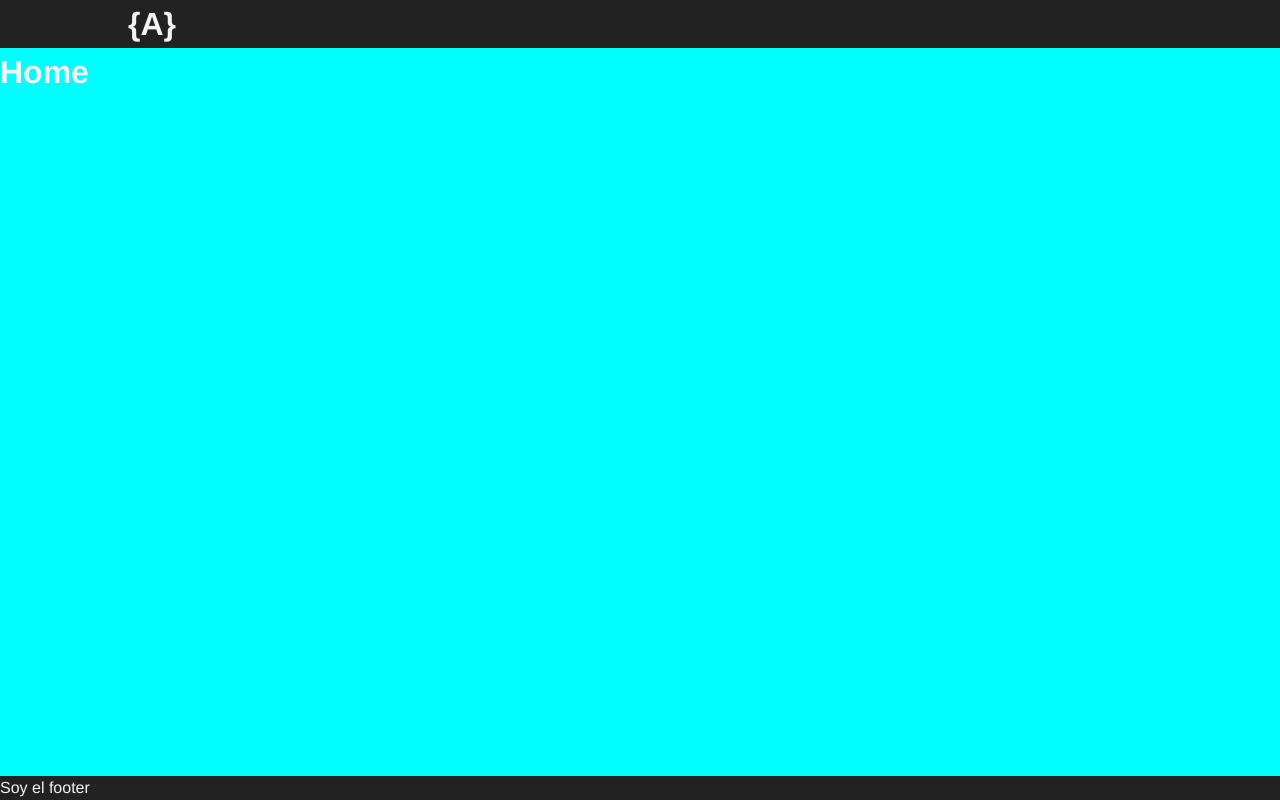
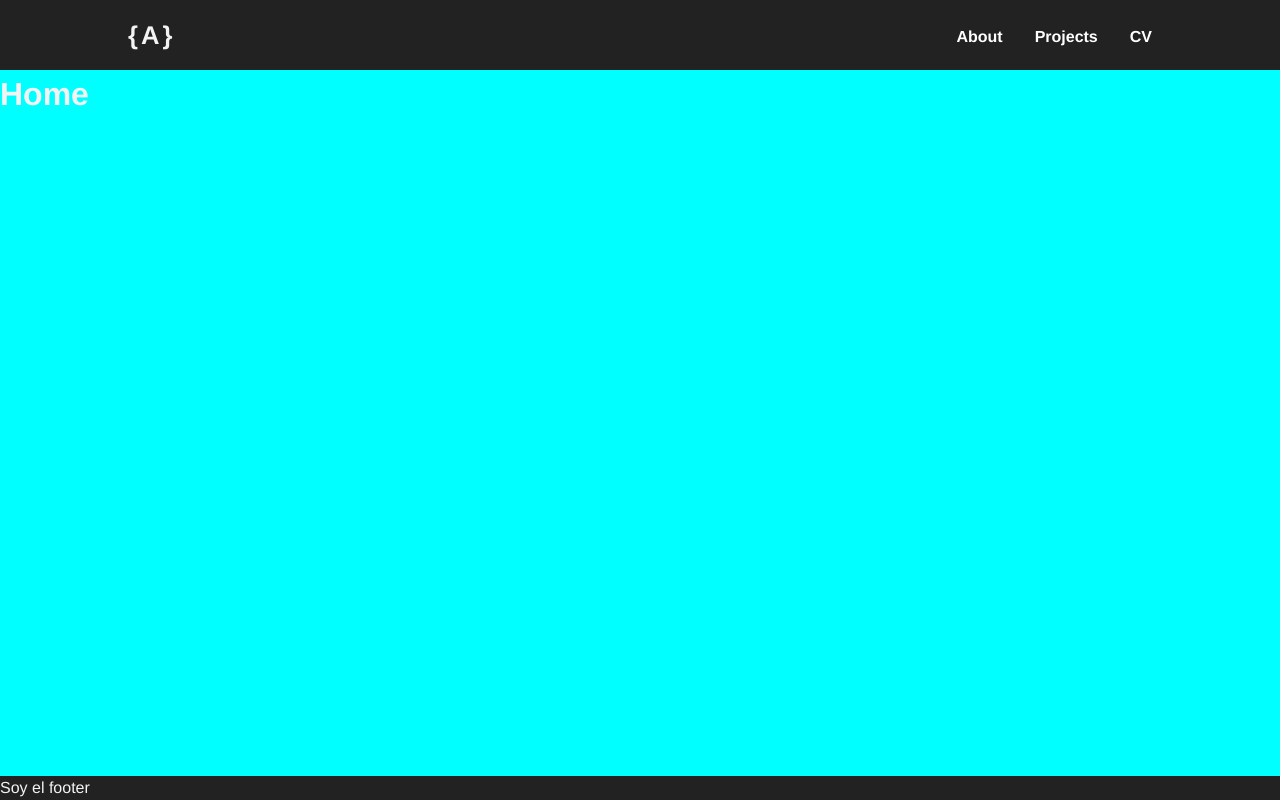
Before and after one commit to aldaydev/aldaydev_app, a React (Vite) app: page / in a window 1280 px wide. Built offline with nearby package versions, Linux system fonts and the light colour scheme.

Commit message:
working on navbar

```diff
--- a/src/App.css
+++ b/src/App.css
@@ -1,6 +1,8 @@
 .App__header{
   width: 80%;
   margin: 0 auto;
+
+  height: 70px;
 }
 
 .App__main{
--- a/src/components/Header/Header.jsx
+++ b/src/components/Header/Header.jsx
@@ -1,57 +1,24 @@
-import { useState, useRef } from "react";
 import "./header.css";
 import useAnimation from "../../hooks/useAnimation";
+import useWindowSize from "../../hooks/useWindowSize";
+import { Link } from "react-router-dom";
 
 function Header() {
+
+    const { width, height } = useWindowSize();
+    const isMobile = width <= 900; // Definimos un tamaño de pantalla para considerar móvil
 
     // {animatedText, startAnimation, stopAnimation}
     const animateLogo = useAnimation("{A}", "ldayDev");
 
-    // const [logoText, setLogoText] = useState("{A}");
-    // const animatingRef = useRef(false);
-    // const shouldResetRef = useRef(false);
-    // const intervalRef = useRef(null);
-
-    // const startLogoAnimation = () => {
-    //     if (animatingRef.current) return; // No relanzar si ya está animando
-
-    //     const fullWord = "ldayDev";
-    //     let current = "A";
-    //     let i = 0;
-
-    //     animatingRef.current = true;
-    //     shouldResetRef.current = false;
-
-    //     intervalRef.current = setInterval(() => {
-    //         if (i < fullWord.length) {
-    //             current += fullWord[i];
-    //             setLogoText(`{${current}}`);
-    //             i++;
-    //         } else {
-    //             clearInterval(intervalRef.current);
-    //             animatingRef.current = false;
-
-    //             if (shouldResetRef.current) {
-    //                 // Si el mouse ya se había ido, ahora sí hacemos reset
-    //                 setTimeout(() => setLogoText("{A}"), 700); // Un pequeño delay opcional
-    //             }
-    //         }
-    //     }, 70);
-    // };
-
-    // const stopLogoAnimation = () => {
-    //     // En lugar de cortar la animación, marcamos que debe resetear al terminar
-    //     if (animatingRef.current) {
-    //         shouldResetRef.current = true;
-    //     } else {
-    //         // Si no estaba animando, reset inmediato
-    //         setLogoText("{A}");
-    //     }
-    // };
-
     return (
         <header className="App__header">
             <div className="header__Container">
+                {isMobile ?
+                    <span className="header__logo">
+                        {"{"}A{"}"}
+                    </span>
+                    :
                     <span
                     id="header__logo"
                     onMouseOver={animateLogo.startAnimation}
@@ -59,7 +26,14 @@ function Header() {
                     >
                         {animateLogo.animatedText}
                     </span>
+                }
+                <div className="header__links">
+                    <Link to="/about" className="header__link">About</Link>
+                    <Link to="/projects" className="header__link">Projects</Link>
+                    <Link to="/cv" className="header__link">CV</Link>
+                </div>
             </div>
+
         </header>
     );
 }
--- a/src/components/Header/header.css
+++ b/src/components/Header/header.css
@@ -1,7 +1,38 @@
+.header__Container {
+    height: 100%;
+    display: flex;
+    justify-content: space-between;
+    align-items: center;
+}
 
+#header__logo,
+.header__logo {
+    cursor: pointer;
+    font-size: 1.6rem;
+    font-weight: 800;
+    letter-spacing: 3px;
+    transition: letter-spacing 0.3s 1s ease-in-out;
+}
 
-#header__logo {
-    cursor: pointer;
-    font-size: 2rem;
-    font-weight: 700;
+#header__logo:hover{
+    letter-spacing: 6px;
+    transition: letter-spacing .6s ease-in-out;
 }
+
+.header__logo:hover {
+    letter-spacing: 5px;
+    transition: letter-spacing .3s ease-in-out;
+}
+
+.header__links{
+    display: flex;
+    align-items: center;
+    gap: 2rem;
+}
+
+.header__link{
+    padding-top: 4px;
+    font-weight: 800;
+    font-size: 1rem;
+    color: white;
+}
--- a/src/hooks/useAnimation.jsx
+++ b/src/hooks/useAnimation.jsx
@@ -11,7 +11,7 @@ const useAnimation = (initialText, finalText) => {
         if (animatingRef.current) return; // No relanzar si ya está animando
 
         const fullWord = finalText;
-        let current = "A";
+        let current = initialText[1]; // Iniciar con la primera letra del texto final;
         let i = 0;
 
         animatingRef.current = true;
@@ -28,7 +28,7 @@ const useAnimation = (initialText, finalText) => {
 
                 if (shouldResetRef.current) {
                     // Si el mouse ya se había ido, ahora sí hacemos reset
-                    setTimeout(() => setAnimatedText("{A}"), 700); // Un pequeño delay opcional
+                    setTimeout(() => setAnimatedText(initialText), 700); // Un pequeño delay opcional
                 }
             }
         }, 70);
@@ -40,7 +40,7 @@ const useAnimation = (initialText, finalText) => {
                 shouldResetRef.current = true;
             } else {
                 // Si no estaba animando, reset inmediato
-                setAnimatedText("{A}");
+                setAnimatedText(initialText);
             }
         };
 
--- /dev/null
+++ b/src/hooks/useWindowSize.jsx
@@ -0,0 +1,27 @@
+import { useState, useEffect } from "react";
+
+function useWindowSize() {
+    const [windowSize, setWindowSize] = useState({
+        width: window.innerWidth,
+        height: window.innerHeight,
+    });
+
+    useEffect(() => {
+        const handleResize = () => {
+            setWindowSize({
+                width: window.innerWidth,
+                height: window.innerHeight,
+            });
+        };
+
+        // Escuchamos el evento resize
+        window.addEventListener("resize", handleResize);
+
+        // Limpieza al desmontar el componente
+        return () => window.removeEventListener("resize", handleResize);
+    }, []);
+
+    return windowSize;
+}
+
+export default useWindowSize;
```
